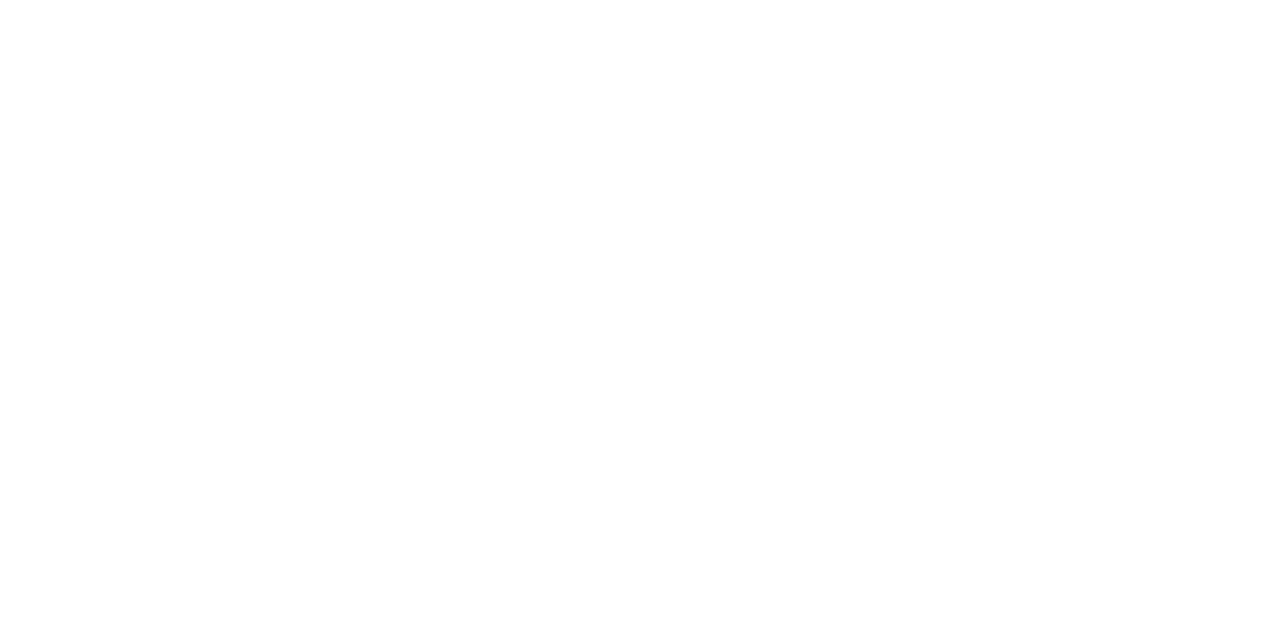
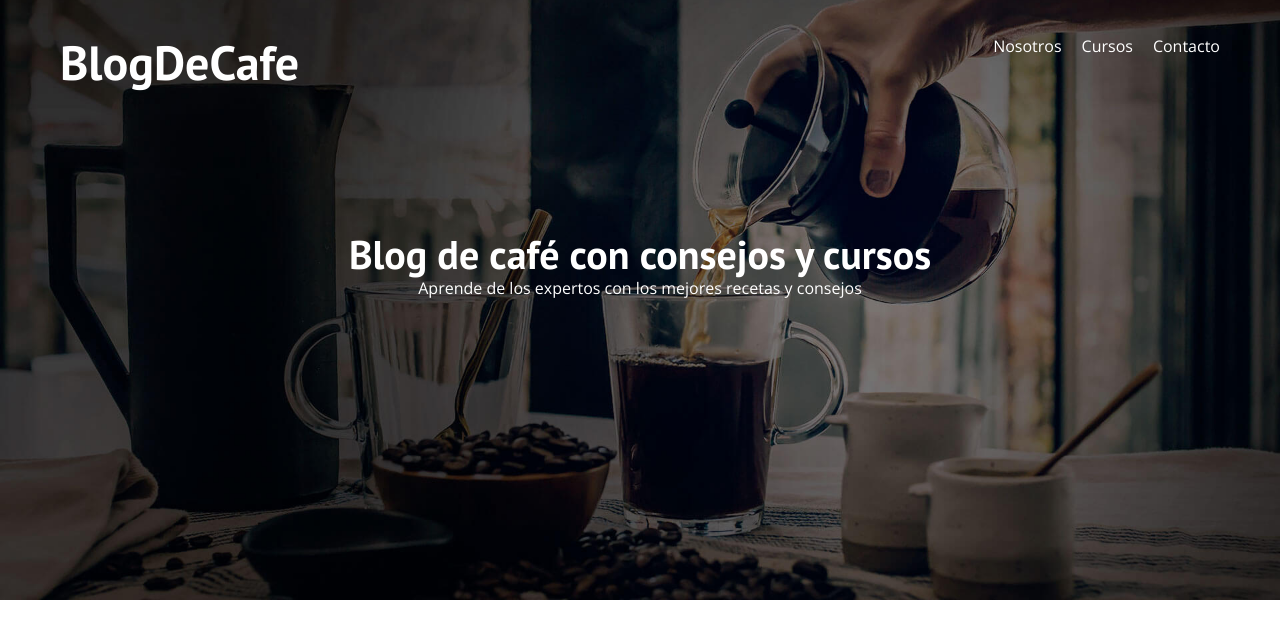
Before and after one commit to Galaceon/CoffeeBlogGala, a plain HTML site: page index.html in a window 1280 px wide. Drawn offline with nearby package versions, Linux system fonts and the light colour scheme.

Commit message:
header ownVersion

```diff
--- a/css/style.css
+++ b/css/style.css
@@ -28,7 +28,6 @@ body {
     max-width: 120rem;
     width: 90%;
     margin: 0 auto;
-    background-color: rebeccapurple;
 }
 a {
     text-decoration: none;
@@ -56,3 +55,29 @@ img {
 .centrar-texto {
     text-align: center;
 }
+
+
+/** HEADER **/
+.header {
+    background-image: url(../img/banner.jpg);
+    height: 60rem;
+    background-size: cover;
+    background-repeat: no-repeat;
+    background-position: center center;
+    color: white;
+    padding: 0 6rem;
+    line-height: 0;
+}
+.nav {
+    display: flex;
+    justify-content: space-between;
+    padding-top: 3rem;
+}
+.nav__links {
+    display: flex;
+    gap: 2rem;
+}
+.titular {
+    text-align: center;
+    margin-top: 16rem;
+}
--- a/index.html
+++ b/index.html
@@ -9,8 +9,21 @@
         <link href="https://fonts.googleapis.com/css2?family=Open+Sans:ital@0;1&family=PT+Sans:wght@400;700&display=swap" rel="stylesheet">
     </head>
     <body>
-        <div class="contenedor">
-
-        </div>
+        <header class="header">
+            <nav class="nav">
+                <div class="titulo">
+                    <h1>BlogDeCafe</h1>
+                </div>
+                <div class="nav__links">
+                    <p>Nosotros</p>
+                    <p>Cursos</p>
+                    <p>Contacto</p>
+                </div>
+            </nav>
+            <div class="titular">
+                <h2>Blog de café con consejos y cursos</h2>
+                <p>Aprende de los expertos con los mejores recetas y consejos</p>
+            </div>
+        </header>
     </body>
 </html>
```
